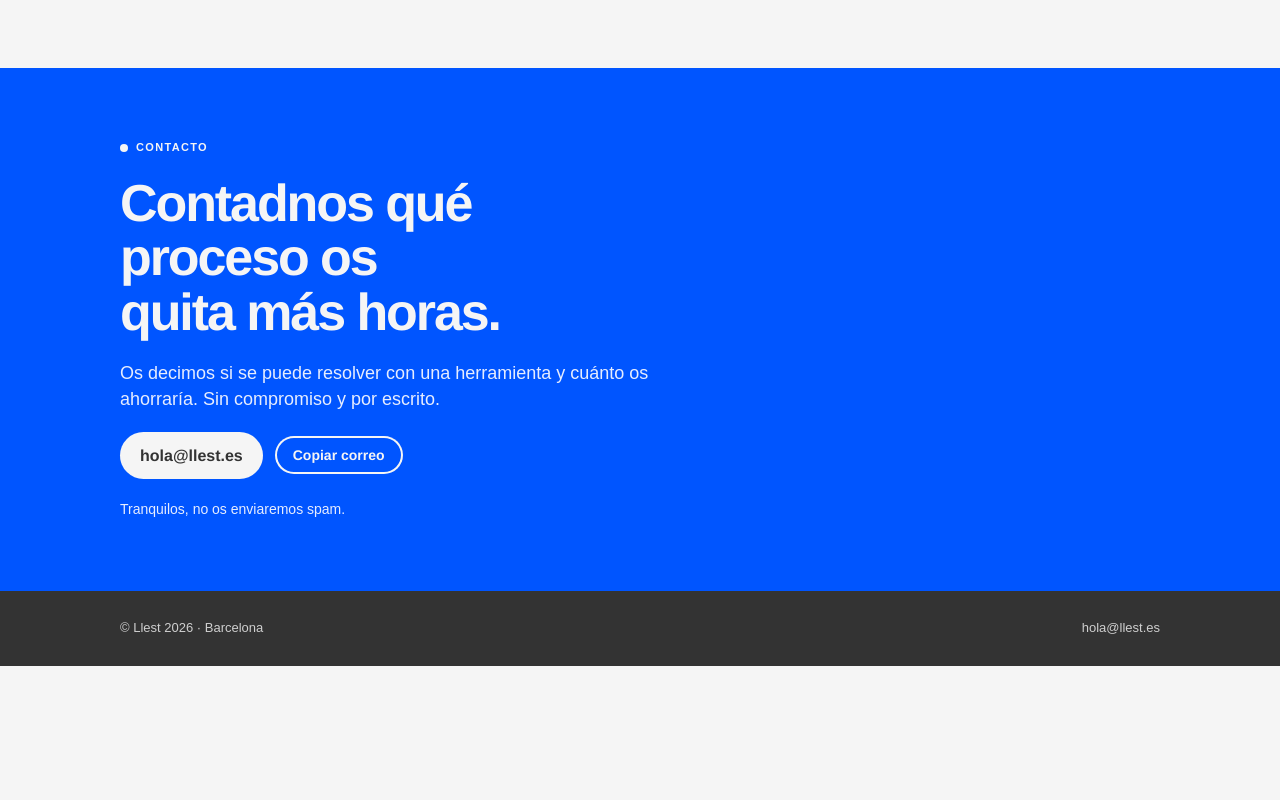
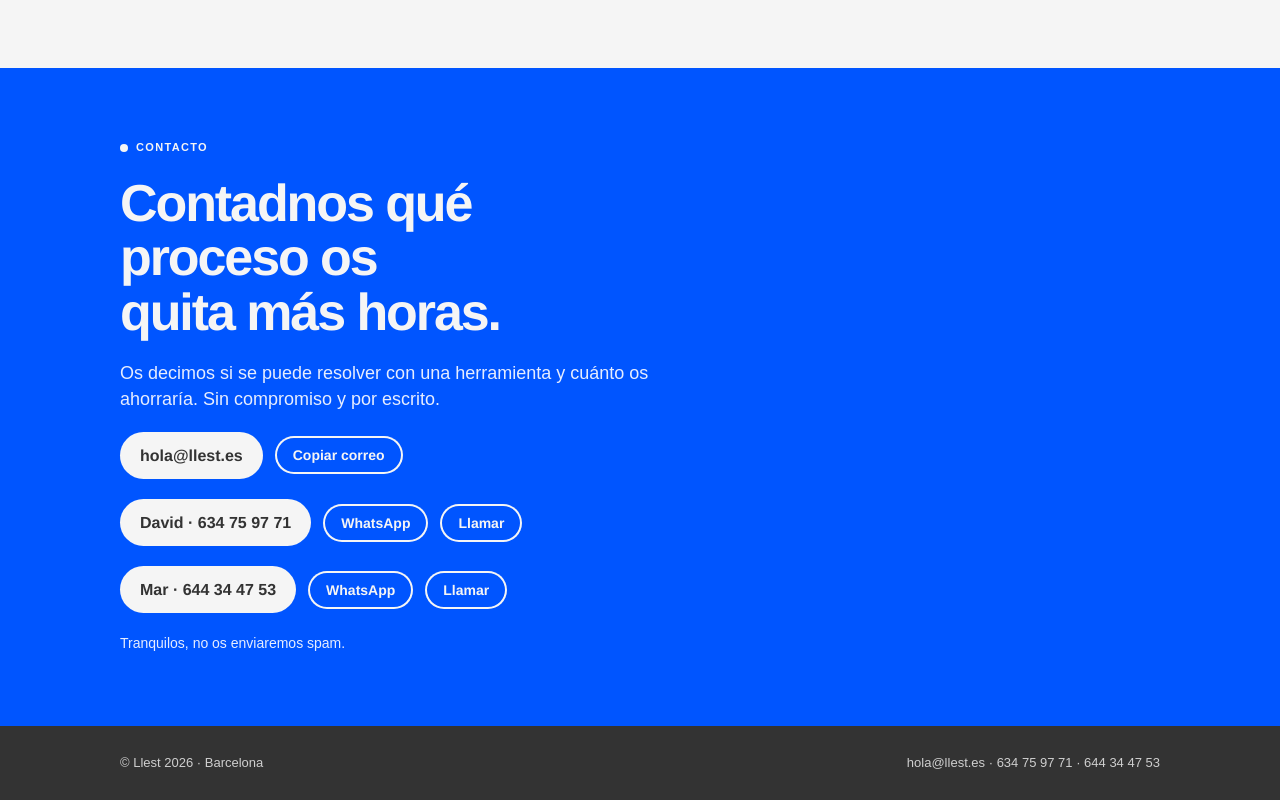
Before and after one commit to elgarristamar-lang/llest-web, a plain HTML site: page index.html in a window 1280 px wide. Shown: the part 5128-5928 px from the top of the page. Before the commit the page ends 5794 px from the top, so only its background shows below. Drawn offline with Linux system fonts and the light colour scheme.

Commit message:
Añadir teléfonos de contacto
Co-Authored-By: Claude Opus 5.5 <noreply@anthropic.com>
Claude-Session: https://claude.ai/code/session_017GSp3reUsdADeUv5Sjx4yT

```diff
--- a/index.html
+++ b/index.html
@@ -303,6 +303,7 @@ footer .wrap{ display:flex; flex-wrap:wrap; justify-content:space-between; gap:1
   "description": "Herramientas a medida para pymes que automatizan procesos administrativos (control de facturas, albaranes, cobros, horas, presupuestos). Ficheros que se abren en el navegador, sin servidor ni cuotas. Llamada inicial gratis, consulta y plan, y ejecución con presupuesto cerrado.",
   "url": "https://llest.es/",
   "email": "hola@llest.es",
+  "telephone": "+34634759771",
   "address": {"@type": "PostalAddress", "addressLocality": "Barcelona", "addressCountry": "ES"},
   "knowsLanguage": ["es", "ca"],
   "hasOfferCatalog": {
@@ -487,6 +488,16 @@ footer .wrap{ display:flex; flex-wrap:wrap; justify-content:space-between; gap:1
       <span class="chip" id="mail">hola@llest.es</span>
       <button class="copy" id="copyBtn" type="button">Copiar correo</button>
     </div>
+    <div class="contact">
+      <span class="chip">David · 634 75 97 71</span>
+      <a class="copy" href="https://wa.me/34634759771" target="_blank" rel="noopener" style="text-decoration:none">WhatsApp</a>
+      <a class="copy" href="tel:+34634759771" style="text-decoration:none">Llamar</a>
+    </div>
+    <div class="contact">
+      <span class="chip">Mar · 644 34 47 53</span>
+      <a class="copy" href="https://wa.me/34644344753" target="_blank" rel="noopener" style="text-decoration:none">WhatsApp</a>
+      <a class="copy" href="tel:+34644344753" style="text-decoration:none">Llamar</a>
+    </div>
     <p style="font-size:14px; color:#E6EDFF;">Tranquilos, no os enviaremos spam.</p>
   </div>
 </section>
@@ -494,7 +505,7 @@ footer .wrap{ display:flex; flex-wrap:wrap; justify-content:space-between; gap:1
 <footer>
   <div class="wrap">
     <span>© Llest 2026 · Barcelona</span>
-    <span>hola@llest.es</span>
+    <span>hola@llest.es · 634 75 97 71 · 644 34 47 53</span>
   </div>
 </footer>
 
```
